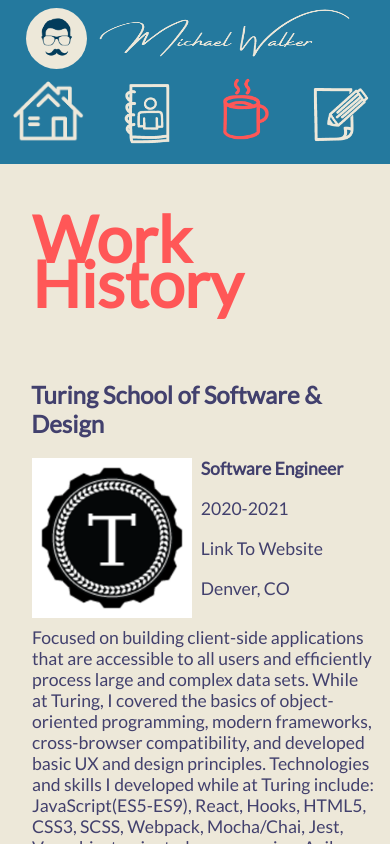
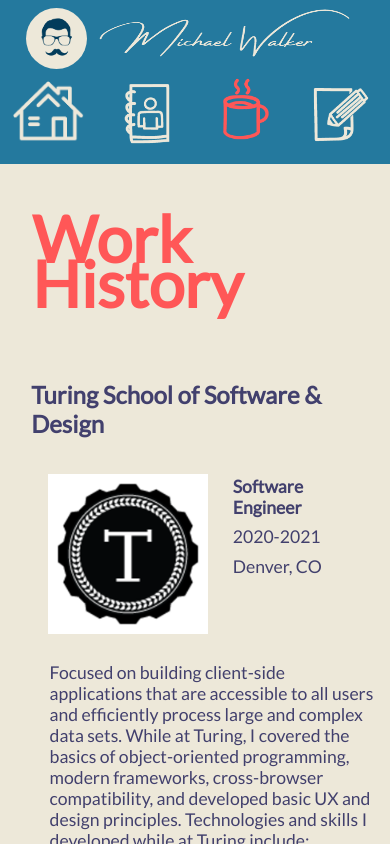
Before and after one commit to MichaelEWalker87/portfolio_website, a Vue app: page /#/WorkHistory in a window 390 px wide. Shown: the top 844 px of the page. Built offline with nearby package versions, Linux system fonts and the light colour scheme; what @splidejs/vue-splide would draw is missing.

Commit message:
Fix to link image of place

```diff
--- a/src/components/HistoryBody.vue
+++ b/src/components/HistoryBody.vue
@@ -5,18 +5,20 @@
     >
       <h2>{{job.name}}</h2>
       <section class="company-info">
-        <img :src="job.image"/>
-        <h3 class="info-right sub-title">{{job.title}}</h3>
-        <p class="info-right dates">{{job.dates}}</p>
         <a
-          class="info-right info-a"
+          class=" info-a"
           :href="job.link"
           target="_blank"
           rel="noopener noreferrer"
         >
-          Link To Website
+        <img
+          alt="'job.name' logo"
+          :src="job.image"
+        />
         </a>
-        <p class="info-right">{{job.location}}</p>
+        <h3 class="info-right sub-title">{{job.title}}</h3>
+        <p class="info-right dates">{{job.dates}}</p>
+        <p class="info-right location">{{job.location}}</p>
         <p class="text-body">{{job.body}}</p>
       </section>
     </section>
@@ -64,7 +66,7 @@
           },
           {
             name: 'Istonish',
-            body: 'Worked as an IT Specialist devoting my days listening to our client\'s needs and translating them to actionable outcomes that benefited the communities we served. Through listening and analyzing the client\'s problems, I was able to make a difference and help those with computers and networking issues by resolving without escalation 90 percent of the time. foster an environment that cultivated a mindset of growth. I worked with our team leads to help bring people on and assisted in the training and shadowing process.',
+            body: 'Worked as an IT Specialist devoting my days listening to our client\'s needs and translating them to actionable outcomes that benefited the communities we served. Through listening and analyzing the client\'s problems, I was able to make a difference and help those with computers and networking issues by resolving without escalation 90 percent of the time. I fostered an environment that cultivated a mindset of growth. I worked with our team leads to help bring people on and assisted in the training and shadowing process.',
             link: 'https://www.istonish.com/',
             image: Istonish,
             dates: '2019-2020',
@@ -100,7 +102,7 @@
           },
           {
             name: 'Utah Shakespear Festival',
-            body: 'Managed large stage crews, responsibilities included making a daily schedule for the crew and management of 4 theatrical spaces. Additionally, I oversaw all daily scenic changeovers and audience tech talks. Tracked all needed repairs, created Changeover Reports, purchased all needed materials for production upkeep, and facilitated general notes for the theatrical spaces.',
+            body: 'Managed large stage crews, responsibilities included making a daily schedule for the crew and management of 4 theatrical spaces. Additionally, I oversaw all daily scenic changeovers and audience tech talks. I tracked all needed repairs, created Changeover Reports, purchased all needed materials for production upkeep, and facilitated general notes for the theatrical spaces.',
             link: 'https://www.bard.org/',
             image: Utah,
             dates: '2014-2014',
@@ -109,7 +111,7 @@
           },
           {
             name: 'University of Oklahoma',
-            body: 'Completed lead projects with peers and other students from the stagecraft and production classes. I would be instrumental in the training and safety implementation for technical courses. Additionally, I would work as a Technical Director on various projects, overseeing and working closely with the design teams. I also assisted with building, painting, and installing scenery for University Theatre.',
+            body: 'Completed lead projects with peers and other students from the stagecraft and production classes. I was instrumental in the training and safety implementation for technical courses. Additionally, I would work as a Technical Director on various projects, overseeing and working closely with the design teams. I also assisted with building, painting, and installing scenery for University Theatre.',
             link: 'https://www.ou.edu/finearts/drama',
             image: OU,
             dates: '2011-2014',
@@ -146,6 +148,7 @@
 
   .company-info{
     display: grid;
+    min-height: 253px;
     grid-template-columns: 1fr 2fr 3fr;
     @include p-text();
     @media screen  and (max-width: 955px){
@@ -170,26 +173,26 @@
         margin-bottom: 0.5em;
       }
 
-      a{
-        &:hover{
-          @include hover();
-          font-size: 120%;
-        }
-      }
-
       .text-body{
         grid-row-start: 5;
         grid-column-start: 1;
         grid-column-end: span 3;
         margin-top: 0.5em;
+        padding-left: 1em;
+      }
+
+      .sub-title{
+        padding-top: 1em;
       }
     }
   }
 
   .info-a{
+      padding: 1em;
+      grid-row-end: span 4;
       &:hover{
       @include hover();
-      font-size: 120%;
+      height: fit-content;
     }
   }
 
@@ -216,7 +219,7 @@
   }
   .sub-title{
     margin-bottom: 0em;
-    margin-top: 0;
+    margin-top: 1em;
   }
 
   .work-section{
@@ -246,4 +249,8 @@
     grid-row-start: 1;
     @include p-text-no-margin()
   }
+
+  .location{
+    margin-top: 0;
+  }
 </style>
```
Also changed, not shown: 2 other files (tests, documents, lock files or other folders).
